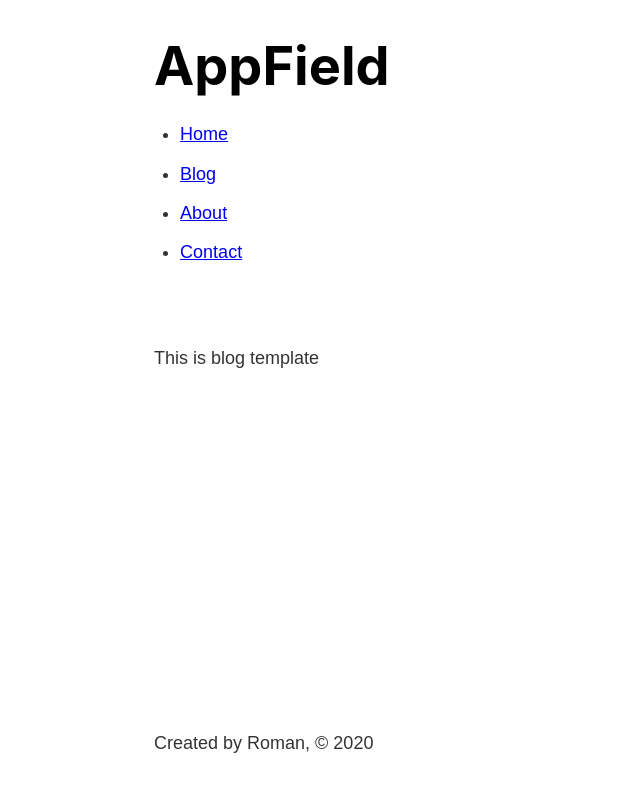
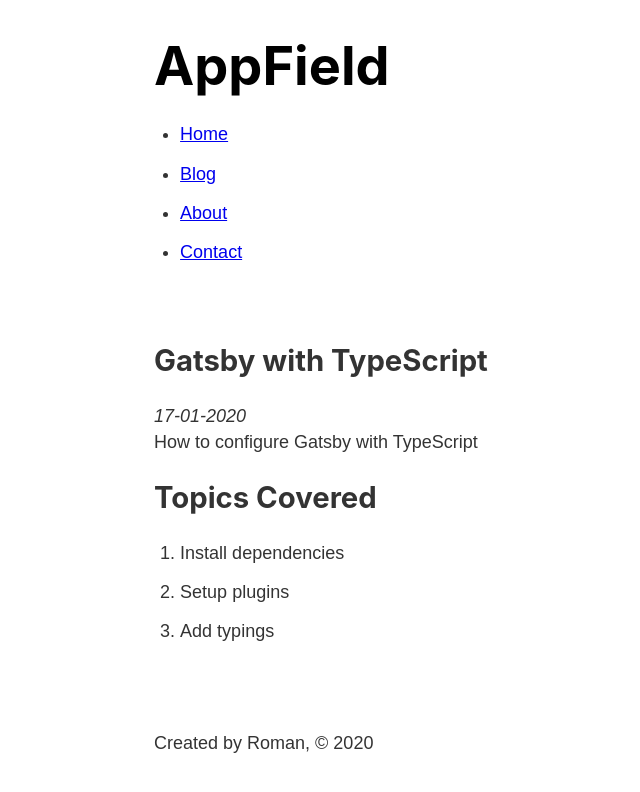
Before and after one commit to AppField/appfield-website, a Gatsby site: page /blog/gatsby in a window 1280 px wide. Shown: the whole page, without its empty margins (129-769 px from the left). Built offline with nearby package versions, Linux system fonts and the light colour scheme; Gatsby itself is replaced by a stand-in of ours.

Commit message:
Generate individual blog page content

```diff
--- a/src/templates/blog.tsx
+++ b/src/templates/blog.tsx
@@ -1,8 +1,29 @@
 import React from 'react'
 import Layout from '../components/layout'
+import { graphql } from 'gatsby'
 
-const Blog = () => {
-  return <Layout>This is blog template</Layout>
+export const query = graphql`
+  query($slug: String) {
+    markdownRemark(fields: { slug: { eq: $slug } }) {
+      frontmatter {
+        title
+        date
+      }
+      html
+    }
+  }
+`
+
+const Blog = (props: any) => {
+  return (
+    <Layout>
+      <h2>{props.data.markdownRemark.frontmatter.title}</h2>
+      <em>{props.data.markdownRemark.frontmatter.date}</em>
+      <div
+        dangerouslySetInnerHTML={{ __html: props.data.markdownRemark.html }}
+      ></div>
+    </Layout>
+  )
 }
 
 export default Blog
```
